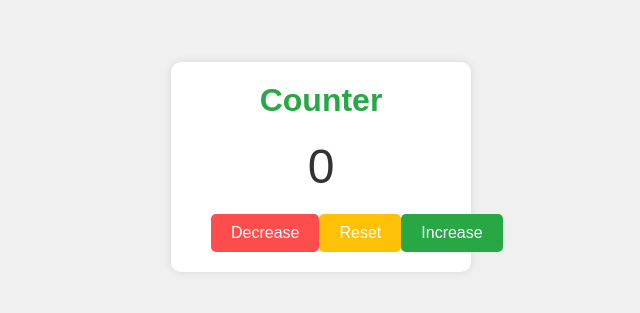
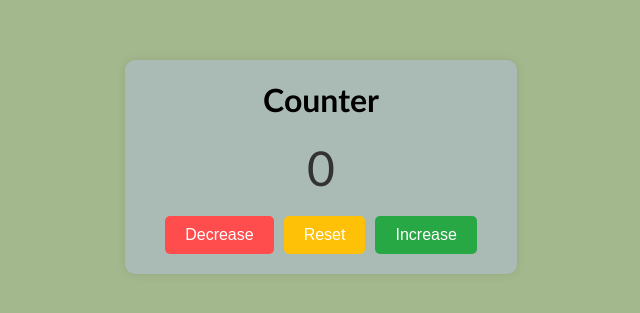
Before and after one commit to t0m0h1/JS-Counter, a plain HTML site: page index.html in a window 1280 px wide. Shown: the part 233-546 px from the top of the page, without its empty margins (319-959 px from the left). Drawn offline with Linux system fonts and the light colour scheme.

Commit message:
Update font and background color in style.css

```diff
--- a/style.css
+++ b/style.css
@@ -10,13 +10,13 @@ html {
 }
 
 body {
-    font-family: 'Arial', sans-serif;
+    font-family:'Trebuchet MS', 'Lucida Sans Unicode', 'Lucida Grande', 'Lucida Sans', Arial, sans-serif;
     display: flex;
     justify-content: center;
     align-items: center;
     height: 100vh;
     margin: 0;
-    background-color: #f0f0f0;
+    background-color: #a4b88d;
 }
 
 /* Custom properties for colors */
@@ -31,11 +31,11 @@ body {
 
 .container {
     text-align: center;
-    background-color: var(--background-color);
+    background-color: rgb(170, 187, 181);
     padding: 20px 40px;
     border-radius: 10px;
     box-shadow: 0 0 10px var(--box-shadow);
-    max-width: 300px;
+    max-width: 400px;
     width: 100%;
     transition: transform 0.2s;
 }
@@ -47,7 +47,7 @@ body {
 h1 {
     margin-bottom: 20px;
     font-size: 2rem;
-    color: var(--primary-color);
+    color: black;
 }
 
 #value {
@@ -60,6 +60,7 @@ h1 {
 .button-container {
     display: flex;
     justify-content: space-between;
+    gap: 10px;
 }
 
 .button {
@@ -69,6 +70,7 @@ h1 {
     border-radius: 5px;
     cursor: pointer;
     transition: background-color 0.3s;
+    flex: 1;
 }
 
 .button:focus {
```
